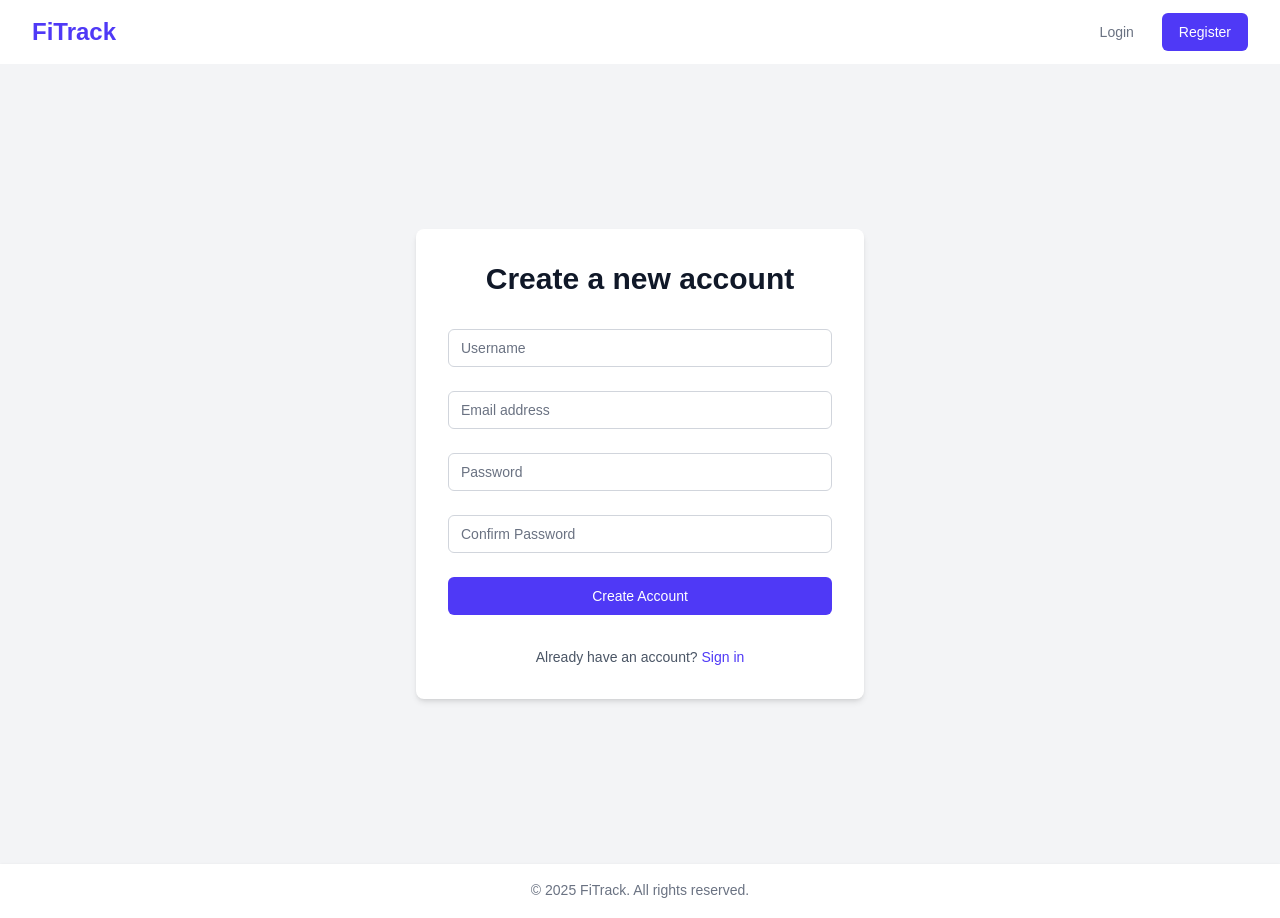
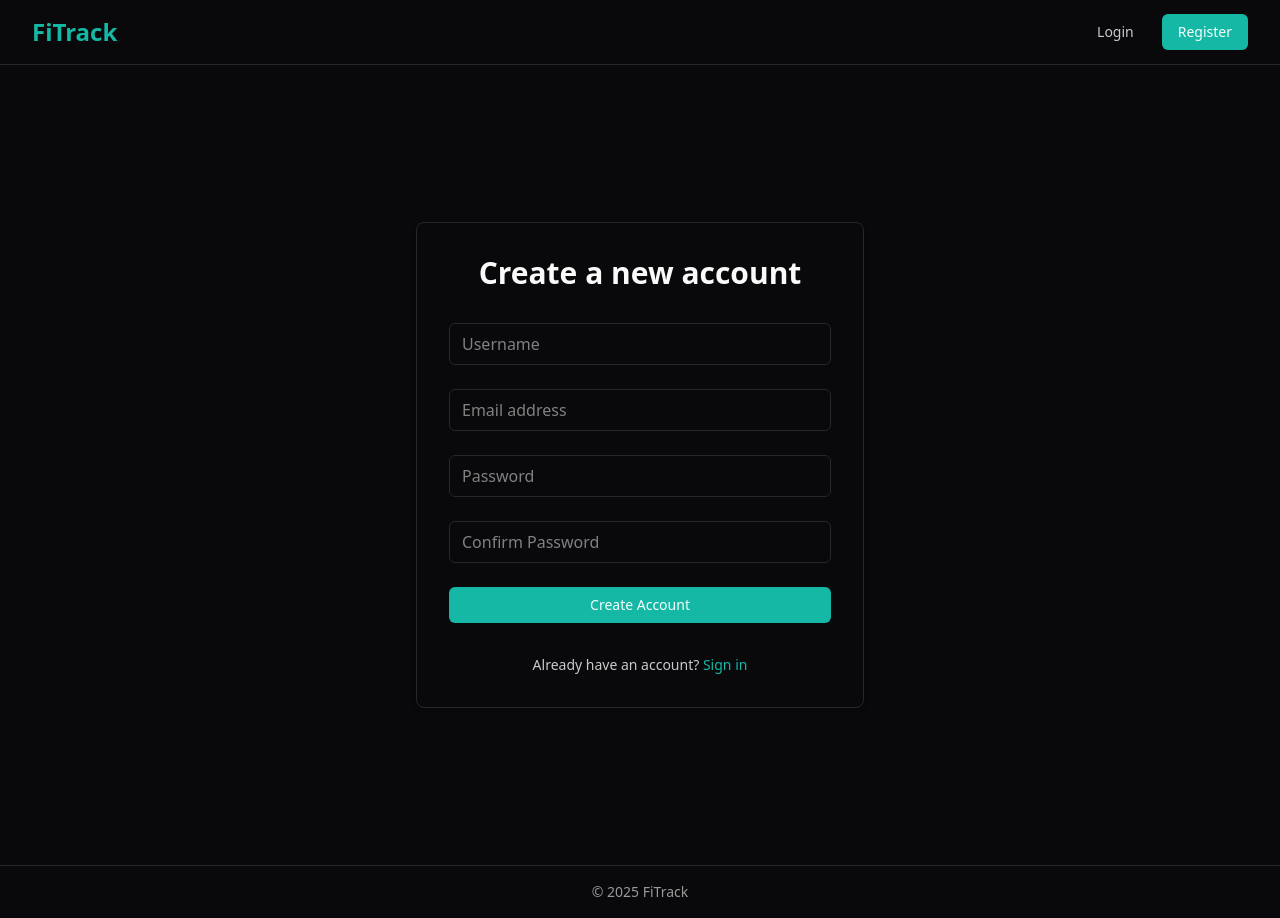
Before and after one commit to anrokk/finance-tracker, a Next.js app in the folder frontend/: page /register in a window 1280 px wide. Built offline with nearby package versions, Linux system fonts and the light colour scheme.

Commit message:
cleaner UI for now

```diff
--- a/frontend/src/app/components/Footer.tsx
+++ b/frontend/src/app/components/Footer.tsx
@@ -1,9 +1,9 @@
 export default function Footer() {
     return (
-        <footer className="bg-white shadow-sm mt-auto">
+        <footer className="bg-card border-t border-border mt-auto">
             <div className="max-w-7xl mx-auto py-4 px-4 sm:px-6 lg:px-8">
-                <p className="text-center text-sm text-gray-500">
-                    © {new Date().getFullYear()} FiTrack. All rights reserved.
+                <p className="text-center text-sm text-foreground/60">
+                    © {new Date().getFullYear()} FiTrack
                 </p>
             </div>
         </footer>
--- a/frontend/src/app/components/Header.tsx
+++ b/frontend/src/app/components/Header.tsx
@@ -7,33 +7,33 @@ export default function Header() {
     const { isAuthenticated, logout } = useAuth();
 
     return (
-        <header className="bg-white shadow-sm">
+       <header className="bg-card border-b border-border">
             <nav className="max-w-7xl mx-auto px-4 sm:px-6 lg:px-8">
                 <div className="flex justify-between items-center h-16">
                     <div className="flex-shrink-0">
-                        <Link href={isAuthenticated ? "/dashboard" : "/"} className="text-2xl font-bold text-indigo-600">
+                        <Link href={isAuthenticated ? "/dashboard" : "/"} className="text-2xl font-bold text-primary">
                             FiTrack
                         </Link>
                     </div>
                     <div className="flex items-center space-x-4">
                         {isAuthenticated ? (
                             <>
-                                <Link href="/dashboard" className="text-gray-500 hover:text-gray-900 px-3 py-2 rounded-md text-sm font-medium">
+                                <Link href="/dashboard" className="text-foreground/80 hover:text-foreground px-3 py-2 rounded-md text-sm font-medium">
                                     Dashboard
                                 </Link>
                                 <button
                                     onClick={logout}
-                                    className="px-4 py-2 text-sm font-medium text-white bg-indigo-600 border border-transparent rounded-md hover:bg-indigo-700"
+                                    className="px-4 py-2 text-sm font-medium text-primary-foreground bg-primary rounded-md hover:bg-primary/90"
                                 >
                                     Logout
                                 </button>
                             </>
                         ) : (
                             <>
-                                <Link href="/login" className="text-gray-500 hover:text-gray-900 px-3 py-2 rounded-md text-sm font-medium">
+                                <Link href="/login" className="text-foreground/80 hover:text-foreground px-3 py-2 rounded-md text-sm font-medium">
                                     Login
                                 </Link>
-                                <Link href="/register" className="px-4 py-2 text-sm font-medium text-white bg-indigo-600 border border-transparent rounded-md hover:bg-indigo-700">
+                                <Link href="/register" className="px-4 py-2 text-sm font-medium text-primary-foreground bg-primary rounded-md hover:bg-primary/90">
                                     Register
                                 </Link>
                             </>
--- a/frontend/src/app/globals.css
+++ b/frontend/src/app/globals.css
@@ -1,8 +1,44 @@
 @import "tailwindcss";
 
+:root {
+  --background: 240 10% 3.9%;
+  --foreground: 0 0% 98%;
+  --card: 240 10% 3.9%;
+  --card-foreground: 0 0% 98%;
+
+  --popover: 240 10% 3.9%;
+  --popover-foreground: 0 0% 98%;
+
+  --primary: 173 80% 40%;
+  --primary-foreground: 173 80% 98%;
+
+  --border: 240 3.7% 15.9%;
+  --input: 240 3.7% 15.9%;
+
+  --ring: 173 80% 40%;
+}
+
+@theme {
+  --color-background: hsl(var(--background));
+  --color-foreground: hsl(var(--foreground));
+  --color-card: hsl(var(--card));
+  --color-card-foreground: hsl(var(--card-foreground));
+  --color-popover: hsl(var(--popover));
+  --color-popover-foreground: hsl(var(--popover-foreground));
+  --color-primary: hsl(var(--primary));
+  --color-primary-foreground: hsl(var(--primary-foreground));
+  --color-border: hsl(var(--border));
+  --color-input: hsl(var(--input));
+  --color-ring: hsl(var(--ring));
+
+  --font-sans: var(--font-geist-sans);
+  --font-mono: var(--font-geist-mono);
+}
 
 body {
-  background: var(--background);
-  color: var(--foreground);
-  font-family: Arial, Helvetica, sans-serif;
+  background-color: hsl(var(--background));
+  color: hsl(var(--foreground));
+  font-family: var(--font-sans);
+  -webkit-font-smoothing: antialiased;
+  -moz-osx-font-smoothing: grayscale;
 }
--- a/frontend/src/app/register/page.tsx
+++ b/frontend/src/app/register/page.tsx
@@ -65,51 +65,51 @@ export default function RegisterPage() {
     };
 
     return (
-        <div className="flex items-center justify-center min-h-screen bg-gray-100">
-            <div className="w-full max-w-md p-8 space-y-8 bg-white rounded-lg shadow-md">
+        <div className="flex items-center justify-center min-h-screen">
+            <div className="w-full max-w-md p-8 space-y-8 bg-card border border-border rounded-lg shadow-md">
                 <div className="text-center">
-                    <h2 className="text-3xl font-extrabold text-gray-900">
+                    <h2 className="text-3xl font-extrabold text-foreground">
                         Create a new account
                     </h2>
                 </div>
                 <form className="mt-8 space-y-6" onSubmit={handleRegister}>
                     <div>
                         <input id="username" name="username" type="text"
-                            className="relative block w-full px-3 py-2 text-gray-900 placeholder-gray-500 border border-gray-300 rounded-md appearance-none focus:outline-none focus:ring-indigo-500 focus:border-indigo-500 sm:text-sm"
+                            className="relative block w-full px-3 py-2 bg-background border border-input rounded-md placeholder:text-foreground/50 focus:outline-none focus:ring-2 focus:ring-ring"
                             placeholder="Username" value={username} onChange={(e) => setUsername(e.target.value)} />
-                        {usernameError && <p className="mt-1 text-xs text-red-600">{usernameError}</p>}
+                        {usernameError && <p className="mt-1 text-xs text-red-500">{usernameError}</p>}
                     </div>
                     <div>
                         <input id="email-address" name="email" type="text"
-                            className="relative block w-full px-3 py-2 text-gray-900 placeholder-gray-500 border border-gray-300 rounded-md appearance-none focus:outline-none focus:ring-indigo-500 focus:border-indigo-500 sm:text-sm"
+                            className="relative block w-full px-3 py-2 bg-background border border-input rounded-md placeholder:text-foreground/50 focus:outline-none focus:ring-2 focus:ring-ring"
                             placeholder="Email address" value={email} onChange={(e) => setEmail(e.target.value)} />
-                        {emailError && <p className="mt-1 text-xs text-red-600">{emailError}</p>}
+                        {emailError && <p className="mt-1 text-xs text-red-500">{emailError}</p>}
                     </div>
                     <div>
                         <input id="password" name="password" type="password"
-                            className="relative block w-full px-3 py-2 text-gray-900 placeholder-gray-500 border border-gray-300 rounded-md appearance-none focus:outline-none focus:ring-indigo-500 focus:border-indigo-500 sm:text-sm"
+                            className="relative block w-full px-3 py-2 bg-background border border-input rounded-md placeholder:text-foreground/50 focus:outline-none focus:ring-2 focus:ring-ring"
                             placeholder="Password" value={password} onChange={(e) => setPassword(e.target.value)} />
-                        {passwordError && <p className="mt-1 text-xs text-red-600">{passwordError}</p>}
+                        {passwordError && <p className="mt-1 text-xs text-red-500">{passwordError}</p>}
                     </div>
                     <div>
                         <input id="confirm-password" name="confirmPassword" type="password"
-                            className="relative block w-full px-3 py-2 text-gray-900 placeholder-gray-500 border border-gray-300 rounded-md appearance-none focus:outline-none focus:ring-indigo-500 focus:border-indigo-500 sm:text-sm"
+                            className="relative block w-full px-3 py-2 bg-background border border-input rounded-md placeholder:text-foreground/50 focus:outline-none focus:ring-2 focus:ring-ring"
                             placeholder="Confirm Password" value={confirmPassword} onChange={(e) => setConfirmPassword(e.target.value)} />
-                        {confirmPasswordError && <p className="mt-1 text-xs text-red-600">{confirmPasswordError}</p>}
+                        {confirmPasswordError && <p className="mt-1 text-xs text-red-500">{confirmPasswordError}</p>}
                     </div>
 
-                    {formError && (<div className="p-3 text-sm text-red-700 bg-red-100 rounded-md">{formError}</div>)}
+                    {formError && (<div className="p-3 text-sm text-red-700 bg-red-900/20 border border-red-500/50 rounded-md">{formError}</div>)}
 
                     <div>
                         <button type="submit" disabled={loading}
-                            className="relative flex justify-center w-full px-4 py-2 text-sm font-medium text-white bg-indigo-600 border border-transparent rounded-md group hover:bg-indigo-700 focus:outline-none focus:ring-2 focus:ring-offset-2 focus:ring-indigo-500 disabled:bg-indigo-400">
+                            className="relative flex justify-center w-full px-4 py-2 text-sm font-medium text-primary-foreground bg-primary rounded-md hover:bg-primary/90 focus:outline-none focus:ring-2 focus:ring-offset-2 focus:ring-ring disabled:opacity-50">
                             {loading ? 'Creating account...' : 'Create Account'}
                         </button>
                     </div>
                 </form>
-                <p className="mt-2 text-sm text-center text-gray-600">
+                <p className="mt-2 text-sm text-center text-foreground/80">
                     Already have an account?{' '}
-                    <a href="/login" className="font-medium text-indigo-600 hover:text-indigo-500">
+                    <a href="/login" className="font-medium text-primary hover:underline">
                         Sign in
                     </a>
                 </p>
```
Also changed, not shown: frontend/src/app/dashboard/page.tsx (+15 -13 lines), frontend/src/app/login/page.tsx (+12 -12 lines).
